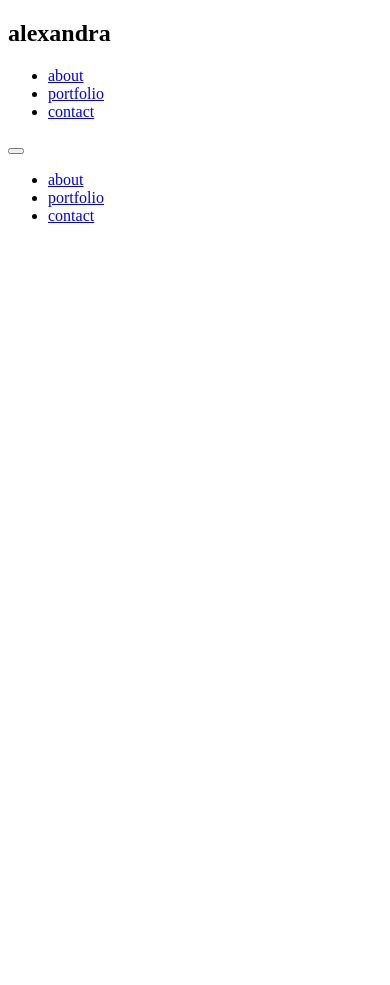
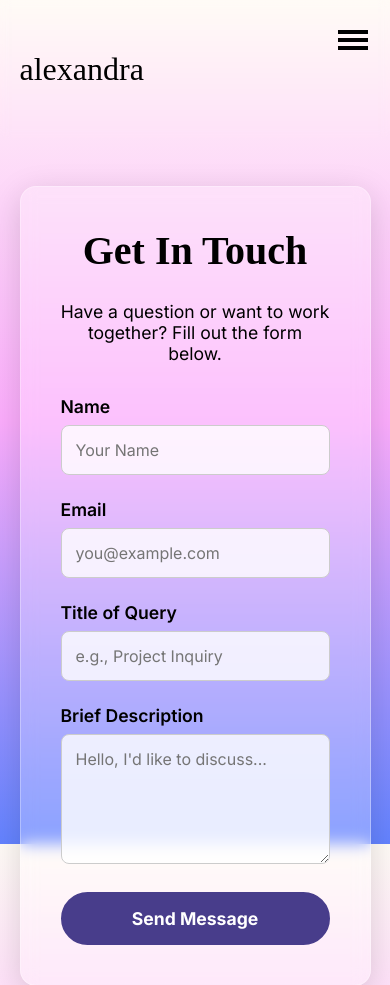
Before and after one commit to almapar/portfolio-webdev, a plain HTML site: page contact.html in a window 390 px wide. Shown: the top 985 px of the page. Before the commit the page ends 844 px from the top, so only its background shows below. Drawn offline with Linux system fonts and the light colour scheme; a web font is replaced by a local one.

Commit message:
contact form done

```diff
--- a/contact.css
+++ b/contact.css
@@ -0,0 +1,272 @@
+/* --- Base Styles (Copied from your original) --- */
+@import url("https://fonts.googleapis.com/css2?family=Bitcount+Grid+Single:wght@100..900&display=swap");
+@import url("https://fonts.googleapis.com/css2?family=Inter:wght@400;500;600;700&display=swap");
+
+:root {
+  --primary-color: rgb(0, 0, 0);
+}
+
+html {
+  background: linear-gradient(
+    180deg,
+    rgba(255, 251, 246, 1) 0%,
+    rgba(251, 172, 252, 1) 50%,
+    rgb(99, 131, 255) 100%
+  );
+  overflow-x: hidden;
+  height: 100%;
+}
+
+body {
+  margin: 0;
+  padding: 0;
+  font-family: "Inter", sans-serif;
+  color: var(--primary-color);
+  min-height: 100svh;
+  display: flex;
+  flex-direction: column;
+}
+
+header {
+  position: sticky;
+  top: 0;
+  display: flex;
+  justify-content: space-between;
+  align-items: center;
+  padding: 1.5rem 5%;
+  backdrop-filter: blur(5px);
+  -webkit-backdrop-filter: blur(5px);
+  z-index: 900;
+}
+
+.name {
+  font-family: "Bitcount Grid Single";
+  font-size: 32px;
+  font-weight: 400;
+  text-decoration: none;
+  flex-shrink: 0;
+}
+
+.nav {
+  font-size: large;
+  display: flex;
+  align-items: center;
+  gap: 0.5rem;
+  list-style: none;
+  color: var(--primary-color);
+  margin: 0;
+  padding: 0;
+}
+
+.contact-btn {
+  padding: 12px 32px;
+  border: 2px solid #483d8b;
+  border-radius: 32px;
+  background-color: transparent;
+}
+
+.nav a {
+  text-decoration: none;
+  color: var(--primary-color);
+  padding: 12px 25px;
+  border-radius: 24px;
+  transition: all 0.2s ease-in-out;
+}
+
+.contact-btn:hover {
+  color: #000;
+  box-shadow: 0 6px 12px rgba(0, 0, 0, 0.15);
+}
+
+.nav a:hover {
+  background-color: rgba(255, 255, 255, 0.25);
+}
+
+.hamburger {
+  display: none;
+}
+
+.burger-nav {
+  display: none;
+  margin: 0;
+  padding: 0;
+}
+
+.main-content {
+  flex-grow: 1;
+  overflow-y: auto;
+  padding: 2rem 5%;
+}
+
+.form-container {
+  max-width: 700px;
+  margin: 1rem auto;
+
+  background: rgba(255, 255, 255, 0.25);
+  box-shadow: 0 8px 32px 0 rgba(0, 0, 0, 0.15);
+  backdrop-filter: blur(8px);
+  -webkit-backdrop-filter: blur(8px);
+  border-radius: 16px;
+  border: 1px solid rgba(255, 255, 255, 0.3);
+
+  padding: 2.5rem;
+}
+
+.form-container h1 {
+  font-family: "Bitcount Grid Single";
+  font-size: 2.5rem;
+  text-align: center;
+  margin-top: 0;
+}
+
+.form-container p {
+  text-align: center;
+  font-size: 1.1rem;
+  margin-bottom: 2rem;
+}
+
+.form-group {
+  margin-bottom: 1.5rem;
+}
+
+.form-group label {
+  display: block;
+  margin-bottom: 0.5rem;
+  font-weight: 600;
+  font-size: 1.1rem;
+}
+
+.contact-form input[type="text"],
+.contact-form input[type="email"],
+.contact-form textarea {
+  width: 100%;
+  padding: 14px;
+  border: 1px solid #ccc;
+  border-radius: 8px;
+  background-color: rgba(255, 255, 255, 0.8);
+
+  box-sizing: border-box;
+
+  font-family: "Inter", sans-serif;
+  font-size: 1rem;
+  transition: all 0.2s ease-in-out;
+}
+
+.contact-form input:focus,
+.contact-form textarea:focus {
+  outline: none;
+  border-color: #483d8b;
+  box-shadow: 0 0 10px rgba(72, 61, 139, 0.25);
+}
+
+.submit-btn {
+  display: block;
+  width: 100%;
+  padding: 14px 32px;
+  border: 2px solid #483d8b;
+  border-radius: 32px;
+  background-color: #483d8b;
+  color: white;
+  font-size: 1.1rem;
+  font-weight: 700;
+  cursor: pointer;
+  transition: all 0.2s ease-in-out;
+  font-family: "Inter", sans-serif;
+}
+
+.submit-btn:hover {
+  background-color: transparent;
+  color: #483d8b;
+  box-shadow: 0 6px 12px rgba(0, 0, 0, 0.15);
+}
+
+@media (max-width: 700px) {
+  .nav {
+    display: none;
+  }
+
+  .burger-nav {
+    display: block;
+    padding-top: 80px;
+    padding-left: 0;
+  }
+
+  .navigation {
+    position: fixed;
+    right: -500px;
+    top: 0;
+    width: 350px;
+    height: 100%;
+    background-color: #f8b4ff;
+    transition: 0.5s;
+    z-index: 1000;
+  }
+
+  .burger-nav li {
+    color: #000;
+    text-align: right;
+    text-transform: uppercase;
+    list-style-type: none;
+    font-size: 1.5em;
+    padding: 20px 30px;
+    border-bottom: 1pt solid #252525;
+  }
+
+  .burger-nav li a {
+    text-decoration: none;
+    color: inherit;
+    display: block;
+  }
+
+  .hamburger,
+  .bar {
+    position: fixed;
+  }
+
+  .hamburger {
+    display: block;
+    top: 5%;
+    left: 85%;
+    width: 30px;
+    height: 30px;
+    transform: translateY(-50%);
+    border: 0;
+    background: 0 0;
+    z-index: 1001;
+    cursor: pointer;
+  }
+
+  .bar {
+    top: 3px;
+    background: #000;
+    width: 100%;
+    height: 4px;
+    transition: all 0.5s ease-in;
+  }
+
+  #bar2 {
+    top: 11px;
+  }
+
+  #bar3 {
+    top: 19px;
+  }
+
+  .navigation.active {
+    right: 0;
+  }
+
+  .hamburger.open #bar1 {
+    background-color: #000;
+    transform: rotate(45deg) translate(6px, 5px);
+  }
+
+  .hamburger.open #bar2 {
+    background-color: transparent;
+  }
+
+  .hamburger.open #bar3 {
+    background-color: #000;
+    transform: rotate(-45deg) translate(6px, -5px);
+  }
+}
--- a/contact.html
+++ b/contact.html
@@ -3,8 +3,8 @@
   <head>
     <meta charset="UTF-8" />
     <meta name="viewport" content="width=device-width, initial-scale=1.0" />
-    <title>Contact</title>
-    <link rel="stylesheet" href="/contact.css" />
+    <title>Contact Me</title>
+    <link rel="stylesheet" href="contact.css" />
   </head>
   <body>
     <header>
@@ -41,5 +41,75 @@
         </li>
       </ul>
     </div>
+
+    <main class="main-content">
+      <div class="form-container">
+        <h1>Get In Touch</h1>
+        <p>
+          Have a question or want to work together? Fill out the form below.
+        </p>
+
+        <form
+          action="https://api.web3forms.com/submit"
+          method="POST"
+          class="contact-form"
+        >
+          <input type="hidden" name="access_key" value="YOUR_ACCESS_KEY_HERE" />
+
+          <div class="form-group">
+            <label for="name">Name</label>
+            <input
+              type="text"
+              id="name"
+              name="name"
+              placeholder="Your Name"
+              required
+            />
+          </div>
+
+          <div class="form-group">
+            <label for="email">Email</label>
+            <input
+              type="email"
+              id="email"
+              name="email"
+              placeholder="you@example.com"
+              required
+            />
+          </div>
+
+          <div class="form-group">
+            <label for="subject">Title of Query</label>
+            <input
+              type="text"
+              id="subject"
+              name="subject"
+              placeholder="e.g., Project Inquiry"
+              required
+            />
+          </div>
+
+          <div class="form-group">
+            <label for="message">Brief Description</label>
+            <textarea
+              id="message"
+              name="message"
+              rows="5"
+              placeholder="Hello, I'd like to discuss..."
+              required
+            ></textarea>
+          </div>
+
+          <button type="submit" class="submit-btn">Send Message</button>
+        </form>
+      </div>
+    </main>
+
+    <script>
+      function show() {
+        document.querySelector(".hamburger").classList.toggle("open");
+        document.querySelector(".navigation").classList.toggle("active");
+      }
+    </script>
   </body>
 </html>
```
